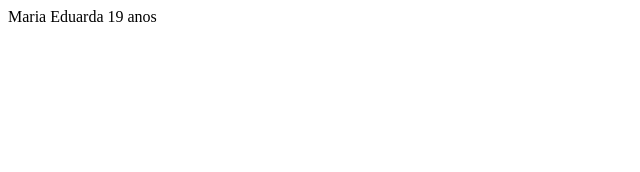
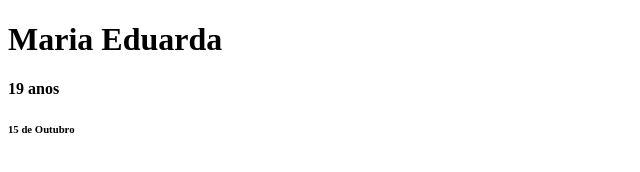
Before and after one commit to dudacvlho/aula_4_pratico, a plain HTML site: page index.html in a window 1280 px wide. Shown: the whole page, without its empty margins (0-640 px from the left). Drawn offline with Linux system fonts and the light colour scheme.

Commit message:
sobre mim

```diff
--- a/index.html
+++ b/index.html
@@ -6,6 +6,8 @@
     <title>Document</title>
 </head>
 <body>
-    Maria Eduarda 19 anos
+    <h1>Maria Eduarda</h1>
+    <h4>19 anos</h4>
+    <h6>15 de Outubro</h6>
 </body>
 </html>
```
